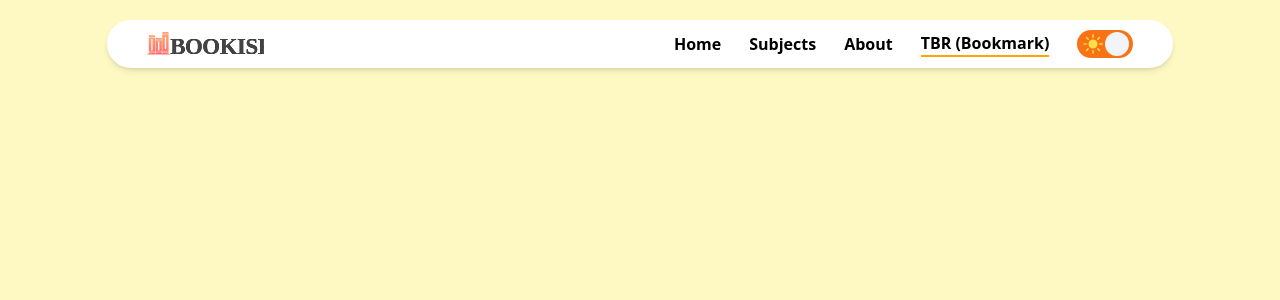
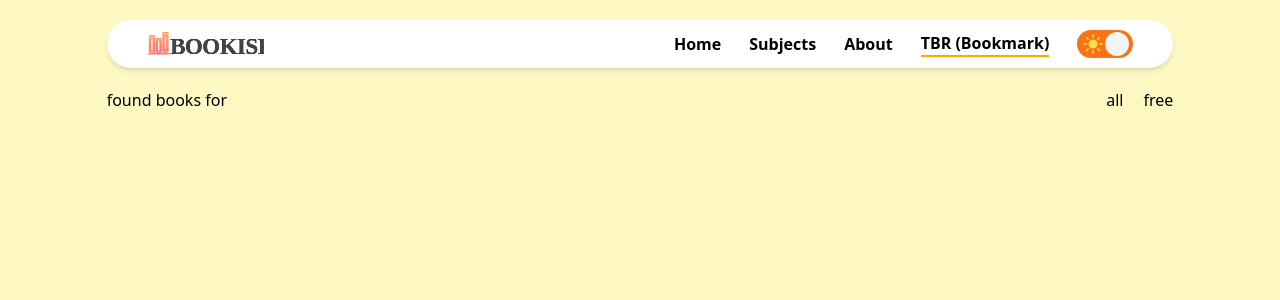
Before and after one commit to IsmayelAlam/Bookish, a React (Vite) app: page /bookmark in a window 1280 px wide. Shown: the top 300 px of the page. Built offline with nearby package versions, Linux system fonts and the light colour scheme.

Commit message:
filter books by free copy or not

```diff
--- a/src/components/BookList.jsx
+++ b/src/components/BookList.jsx
@@ -1,13 +1,30 @@
+import { useState } from "react";
 import BookCard from "../ui/BookCard";
 
-export default function BookList({ books }) {
+export default function BookList({ books, found, query }) {
+  const [freeBook, setFreeBooks] = useState(false);
+
+  let filterBooks = books;
+
+  if (freeBook)
+    filterBooks = books?.filter((book) => book.lending_identifier_s);
+
   return (
-    <ul className="grid grid-cols-1 sm:grid-cols-4 gap-10">
-      {books
-        // ?.filter((book) => book.cover_i)
-        ?.map((book) => (
+    <>
+      <div className="flex justify-between items-center">
+        <p>
+          found {found} books for {query}
+        </p>
+        <div className="space-x-5">
+          <button onClick={setFreeBooks.bind(null, false)}>all</button>
+          <button onClick={setFreeBooks.bind(null, true)}>free</button>
+        </div>
+      </div>
+      <ul className="grid grid-cols-1 sm:grid-cols-4 gap-10">
+        {filterBooks?.map((book) => (
           <BookCard key={book.edition_key?.[0]} book={book} />
         ))}
-    </ul>
+      </ul>
+    </>
   );
 }
--- a/src/index.css
+++ b/src/index.css
@@ -2,8 +2,15 @@
 @tailwind components;
 @tailwind utilities;
 
+:root.light-mode {
+  --bg01: rgba(254 249 195);
+}
+:root.dark-mode {
+  --bg01: rgb(15, 15, 13);
+}
+
 body {
-  background-color: rgba(254 249 195);
+  background-color: var(--bg01);
   height: 100vh;
 }
 body::-webkit-scrollbar {
--- a/src/pages/Book.jsx
+++ b/src/pages/Book.jsx
@@ -32,7 +32,7 @@ export default function Book() {
   const bookshelves = useBookBookshelves(work);
   const bookRating = useBookRatings(work);
 
-  const [_, setBookmarks] = useBookmark([], "books");
+  const [bookmarks, setBookmarks] = useBookmark([], "books");
 
   const allData = { ...bookData.data, ...bookWorkData.data };
 
@@ -50,6 +50,8 @@ export default function Book() {
   function handleBookmark(e) {
     e.preventDefault();
 
+    if (bookmarks.find((book) => book.id === id)) return;
+
     const bookmark = {
       id,
       title: allData.title,
@@ -64,7 +66,7 @@ export default function Book() {
     setBookmarks((books) => [...books, bookmark]);
   }
 
-  console.log(allData, author);
+  // console.log(allData, author);
 
   return (
     <div className="px-40 py-14 grid grid-cols-[1fr,3fr,1fr] min-h-screen gap-5">
--- a/src/pages/Bookmark.jsx
+++ b/src/pages/Bookmark.jsx
@@ -3,8 +3,6 @@ import useBookmark from "../hooks/useBookmark";
 
 export default function Bookmark() {
   const [books, setBooks] = useBookmark([], "books");
-
-  console.log(books);
 
   return (
     <div className="w-10/12 mx-auto">
--- a/src/pages/Search.jsx
+++ b/src/pages/Search.jsx
@@ -21,7 +21,10 @@ export default function Search() {
 
   console.log(data);
 
-  if (title) content = <BookList books={data?.docs} />;
+  if (title)
+    content = (
+      <BookList books={data?.docs} found={data?.numFound} query={data?.q} />
+    );
   if (author) content = <AuthorList authors={data.docs} />;
 
   return (
--- a/src/ui/BookCard.jsx
+++ b/src/ui/BookCard.jsx
@@ -16,7 +16,7 @@ export default function BookCard({ book }) {
       (num) => num.length === 10
     )}_${book?.lending_identifier_s || ""}`;
 
-  console.log(book);
+  // console.log(book);
 
   return (
     <li>
--- a/src/ui/Logo.jsx
+++ b/src/ui/Logo.jsx
@@ -1,7 +1,8 @@
+import { useDarkMode } from "../context/DarkModeContext";
+
 import logo_light from "../assets/logo_light.svg";
 import logo_dark from "../assets/logo_dark.svg";
-import logo from "../assets/logo.svg";
-import { useDarkMode } from "../context/DarkModeContext";
+// import logo from "../assets/logo.svg";
 
 export default function Logo() {
   const { darkMode } = useDarkMode();
```
Also changed, not shown: 1 other file (tests, documents, lock files or other folders).
